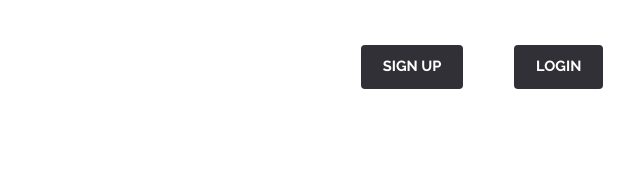
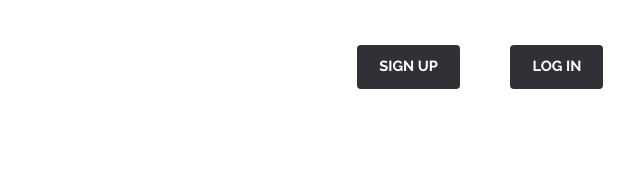
Before and after one commit to h584979/Bordbestilling, a plain HTML site: page plasser.html in a window 1280 px wide. Shown: the top 180 px of the page, 640-1280 px from the left. Drawn offline with Linux system fonts and the light colour scheme.

Commit message:
2nd commit

```diff
--- a/plasser.html
+++ b/plasser.html
@@ -12,7 +12,7 @@
 				<nav id="nav">
 					<ul>
 						<li><a href="signup.html" class="button small">Sign up</a></li>
-						<li><a href="login.html" class="button small">Login</a></li>
+						<li><a href="login.html" class="button small">Log in</a></li>
 					</ul>
 				</nav>
 			</header>
```
